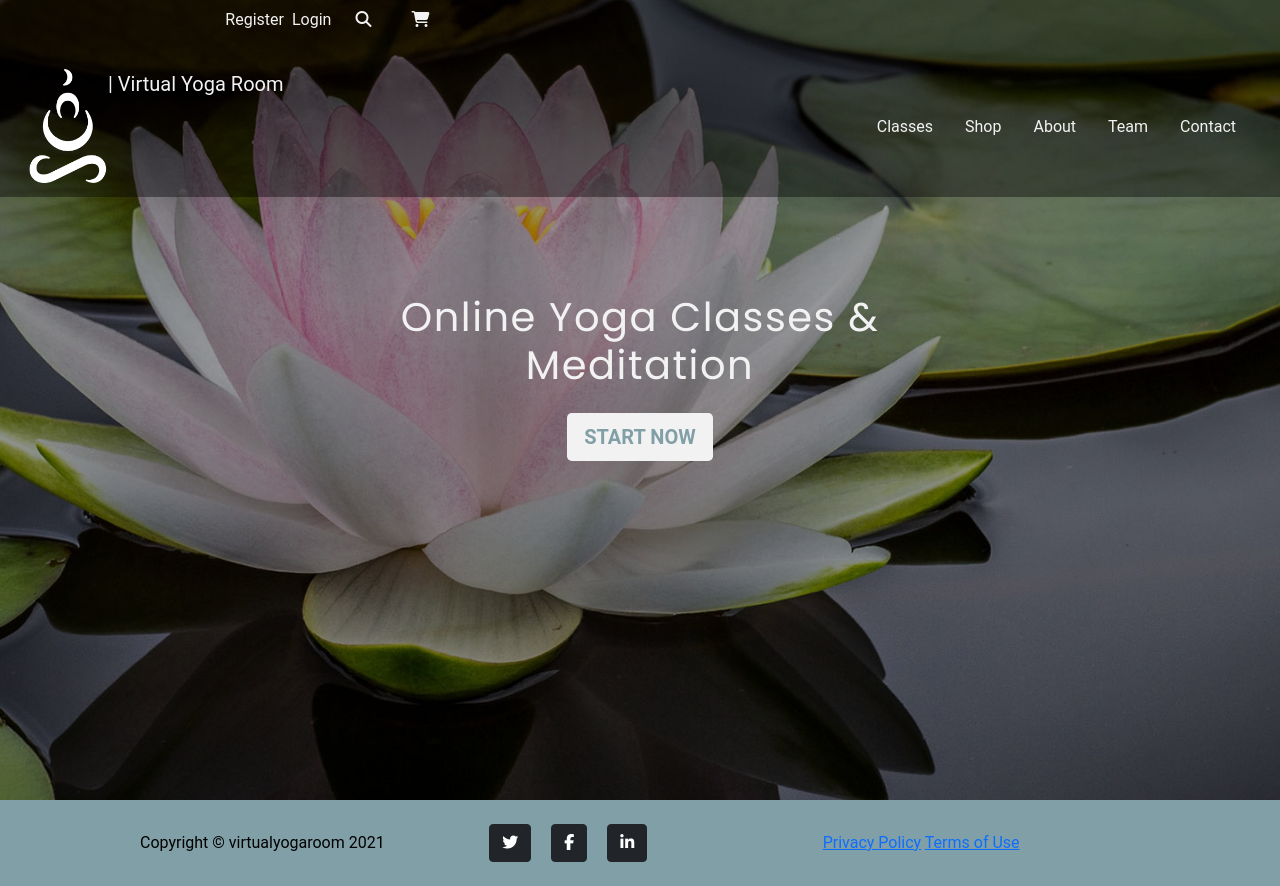
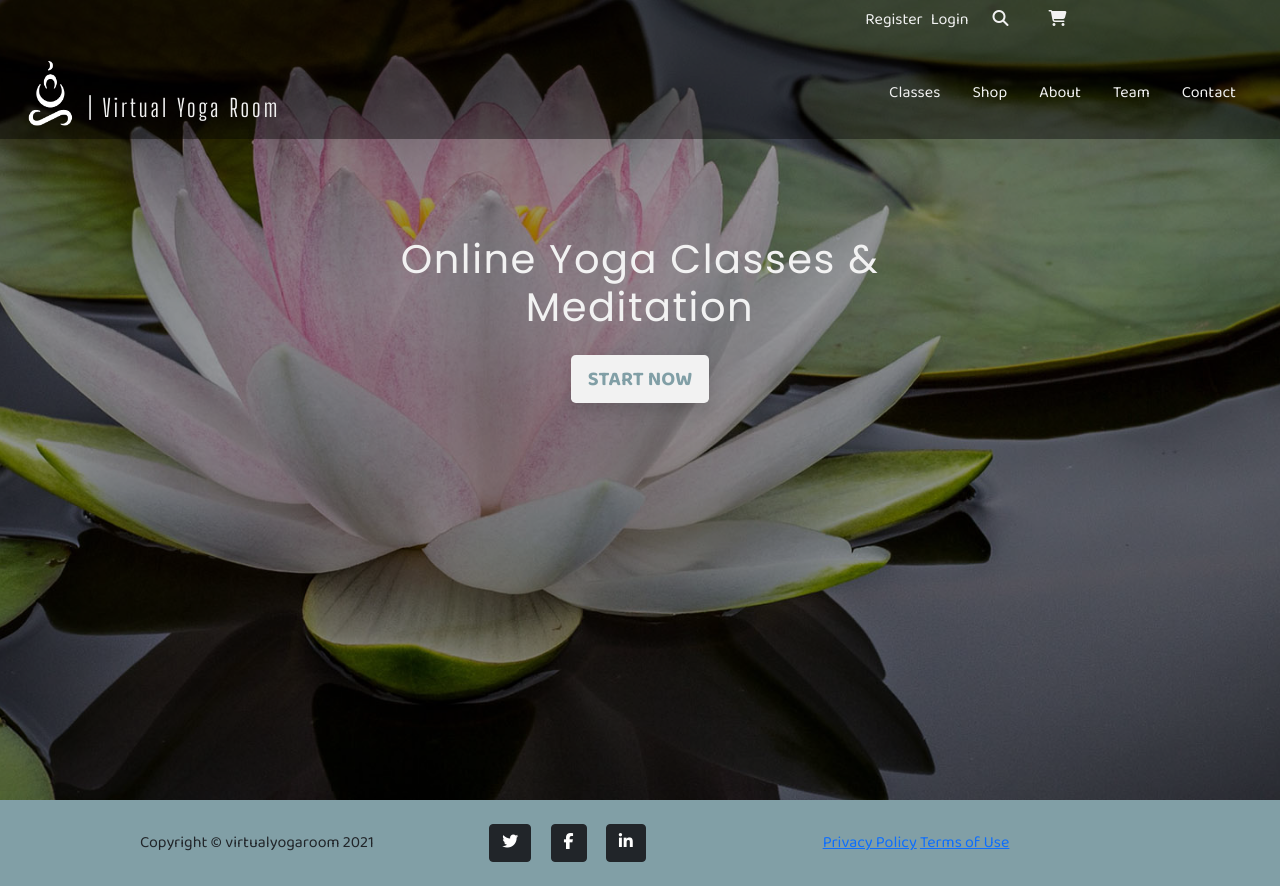
Before and after one commit to veraleitaodev/virtual-yoga-room, a Django app: page / in a window 1280 px wide. Run offline with Django 3.2, Linux system fonts and the light colour scheme; some libraries are stand-ins or nearby versions.

Commit message:
costumised homepage

```diff
--- a/home/templates/home/includes/hero.html
+++ b/home/templates/home/includes/hero.html
@@ -6,7 +6,7 @@
             <div class="col-6 py-5 my-5">
                 <!-- Hero Heading-->
                 <h1 class="white pb-3">Online Yoga Classes & Meditation</h1>
-                <button class="btn bg-white logo-green btn-lg text-uppercase" href=""><strong>Start Now</strong></button>
+                <button class="btn bg-white logo-green btn-lg text-uppercase shadow" href=""><strong>Start Now</strong></button>
             </div>
         </div>
     </div>
--- a/static/css/style.css
+++ b/static/css/style.css
@@ -1,4 +1,4 @@
-@import url('https://fonts.googleapis.com/css2?family=Baloo+2:wght@400;600;700&family=Poiret+One&family=Poppins:wght@400;600;700&display=swap');
+@import url('https://fonts.googleapis.com/css2?family=Baloo+2:wght@400;600;700&family=Big+Shoulders+Display&family=Poiret+One&family=Poppins:wght@400;600;700&display=swap');
 
 * {
   padding: 0;
@@ -19,8 +19,7 @@ html {
 }
 
 body {
-    font-family: 'Roboto', sans-serif;
-    color: black;
+    font-family: 'Baloo 2', sans-serif;
 }
 
 /*--- colours ---*/
@@ -99,6 +98,13 @@ h3 {
     letter-spacing: 1px;
 }
 
+.logo-text {
+    font-family: 'Big Shoulders Display', sans-serif;
+    font-size: x-large;
+    letter-spacing: 3px;
+    margin-left: 15px;
+}
+
 /* ===Navbar=== */
 .logo-nav {
     max-width: 30px;
@@ -115,6 +121,11 @@ background-size:cover;
 height:100vh;
 }
 
+@media (min-width: 768px) {
+  .logo-nav {
+    max-width: 40px;
+}
+}
 
 @media (min-width: 992px) {
 
@@ -126,7 +137,7 @@ height:100vh;
   }
 
   .logo-nav {
-    max-width: 100px;
+    max-width: 60px;
 }
 
 }
@@ -146,7 +157,7 @@ height:100vh;
     }
 
     .logo-nav {
-    max-width: 80px;
+    max-width: 45px;
 }
 }
 
--- a/templates/includes/transparent-nav.html
+++ b/templates/includes/transparent-nav.html
@@ -2,8 +2,8 @@
 
     <!--transparent header with dropdown account icon and shopping bag icon - used navbar I have created for SandrArt project with some modifications-->
     <div class="container-fluid">
-        <div class="row transparent-bg d-row-flex justify-content-end px-0 pb-3">
-            <div class="col-10">
+        <div class="row transparent-bg d-row-flex justify-content-end px-0 pb-2">
+            <div class="col-10 col-md-4 ofsett-md-8">
                 <ul class=" nav list-inline list-unstyled me-auto txt-center w-100">
 
                     {% if request.user.is_authenticated %}
@@ -69,7 +69,7 @@
                 <!-- logo with text to display in medium and larger screens -->
                 <a class="navbar-brand white d-none d-md-flex" href="{% url 'home' %}">
                     <img src="{% static 'images/logo-white.png' %}"
-                        alt="logo" class="logo-nav"/> | Virtual Yoga Room
+                        alt="logo" class="logo-nav"/><span class="logo-text d-flex align-items-end pl-2">| Virtual Yoga Room</span>
                 </a>
                 <!-- logo only to display in small screens -->
                 <a class="navbar-brand white d-flex d-md-none" href="{% url 'home' %}">
```
